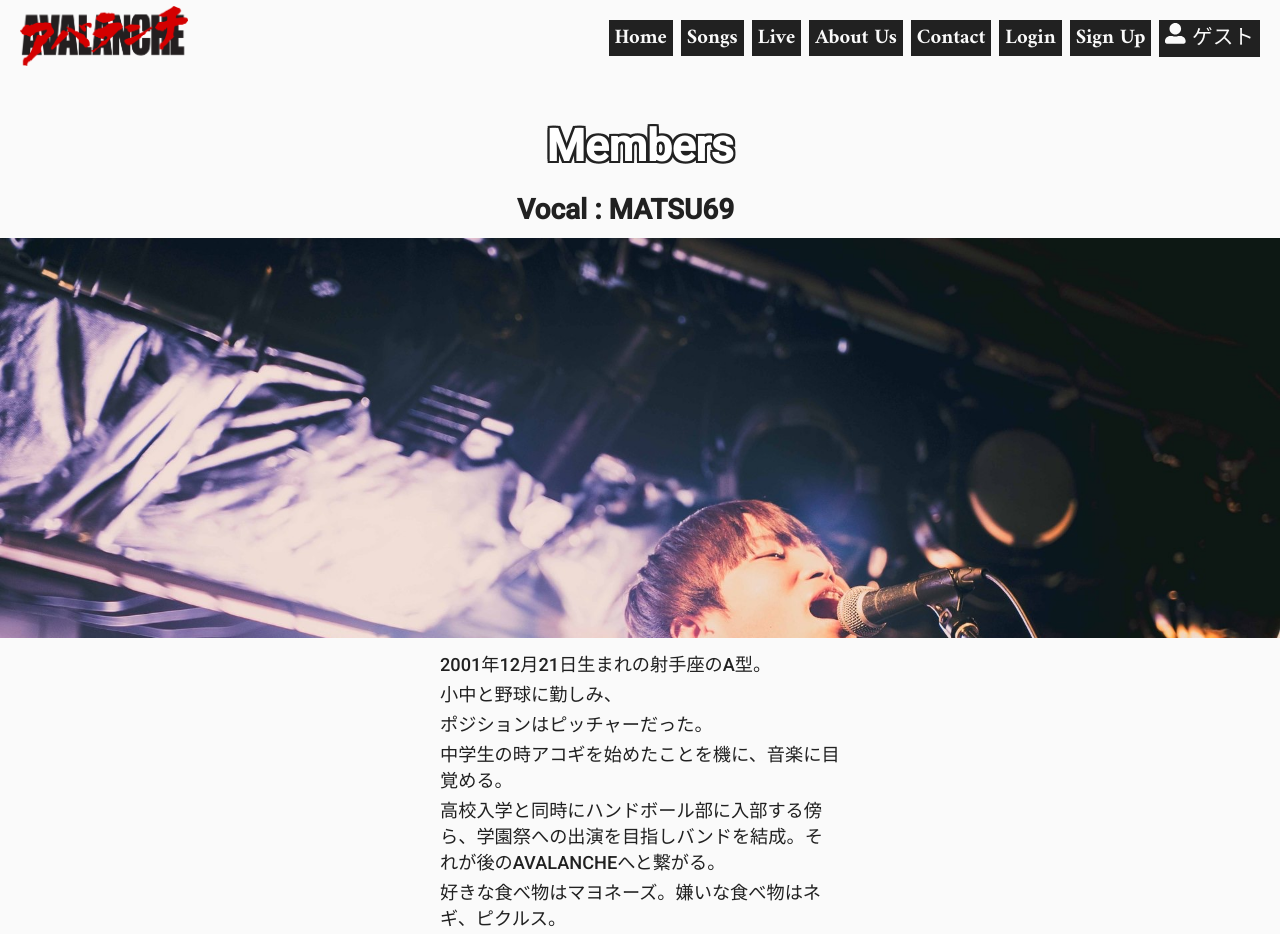
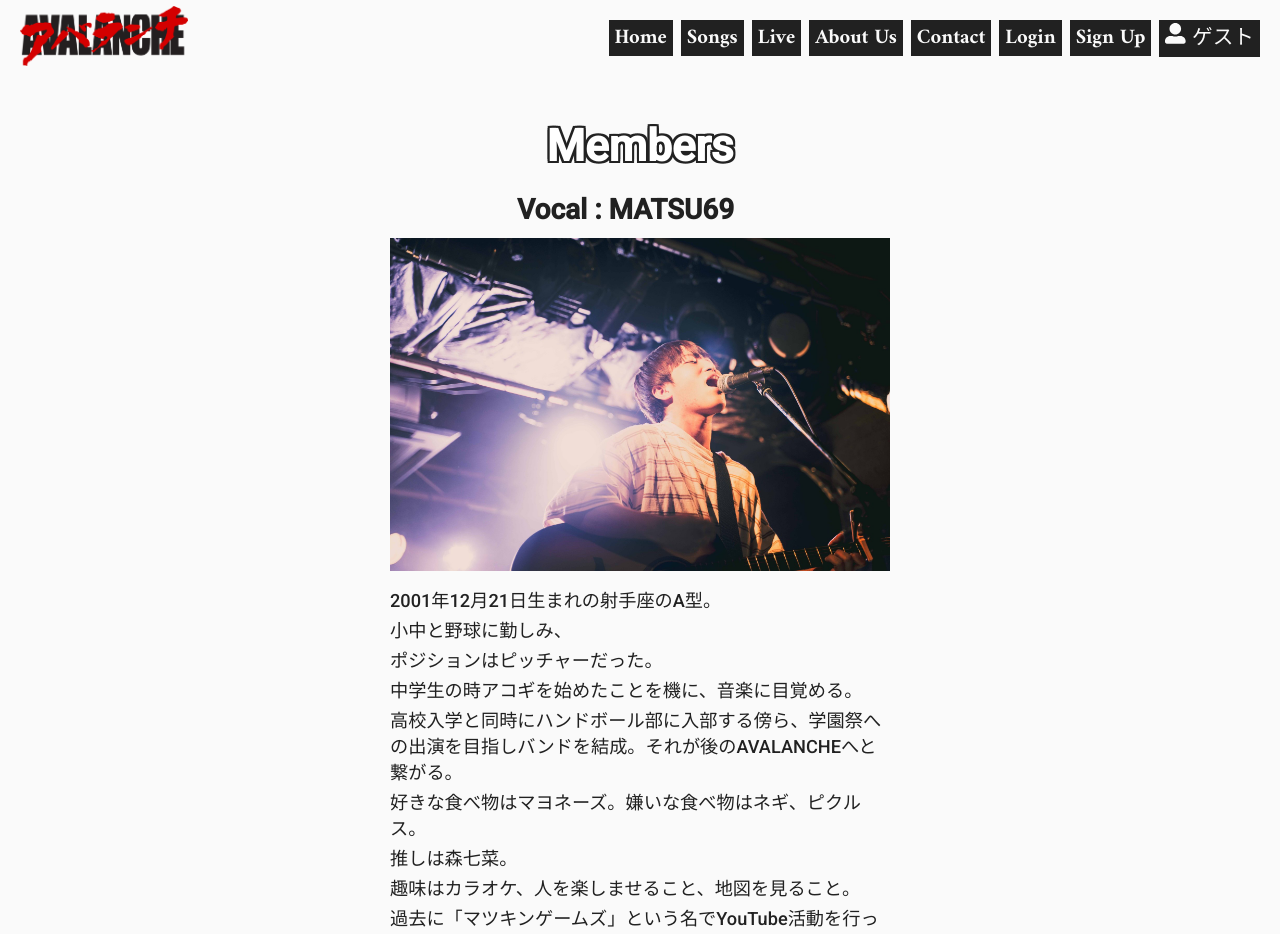
Before and after one commit to SANDAY-JS/avalanche, a Next.js app: page /members in a window 1280 px wide. Shown: the top 934 px of the page. Built offline with nearby package versions, Linux system fonts and the light colour scheme; no server answers.

Commit message:
Adjusted pc layout

```diff
--- a/src/styles/pages/Members.module.scss
+++ b/src/styles/pages/Members.module.scss
@@ -2,8 +2,8 @@
 
 .members {
   @include center(column);
-  width: 100%;
-  margin-top: 120px;
+  width: min(100%, 500px);
+  margin: 120px auto 0 auto;
 
   > h3 {
     @include center();
@@ -77,6 +77,9 @@
 
     /* fpr iPad and PC */
     @media screen and (min-width: 768px) {
+      .member__des{
+        width: 100%;
+      }
       .member__snsWrap {
         top: 4%;
         right: 4%;
```
